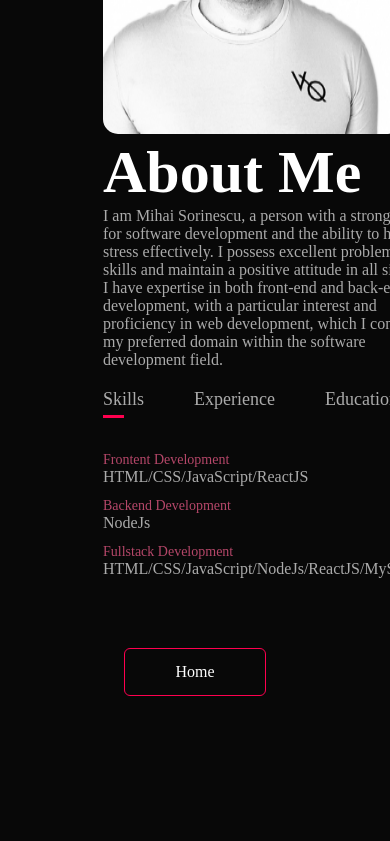
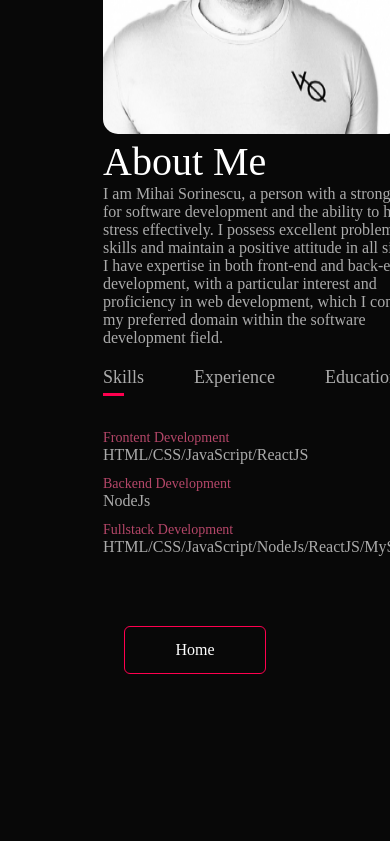
Before and after one commit to Mihai0976/portfolio-website, a plain HTML site: page index.html in a window 390 px wide. Shown: the part 1200-2041 px from the top of the page. Drawn offline with Linux system fonts and the light colour scheme.

Commit message:
Update font contact me

```diff
--- a/style.css
+++ b/style.css
@@ -439,7 +439,11 @@ nav .fas {
   .header-text h1{
     font-size: 30px;
   }
-
+.sub-title {
+  font-size: 40px;
+  font-weight: 400;
+  color: #fff;
+}
  nav .fas {
    display: block;
    font-size: 25px;
```
